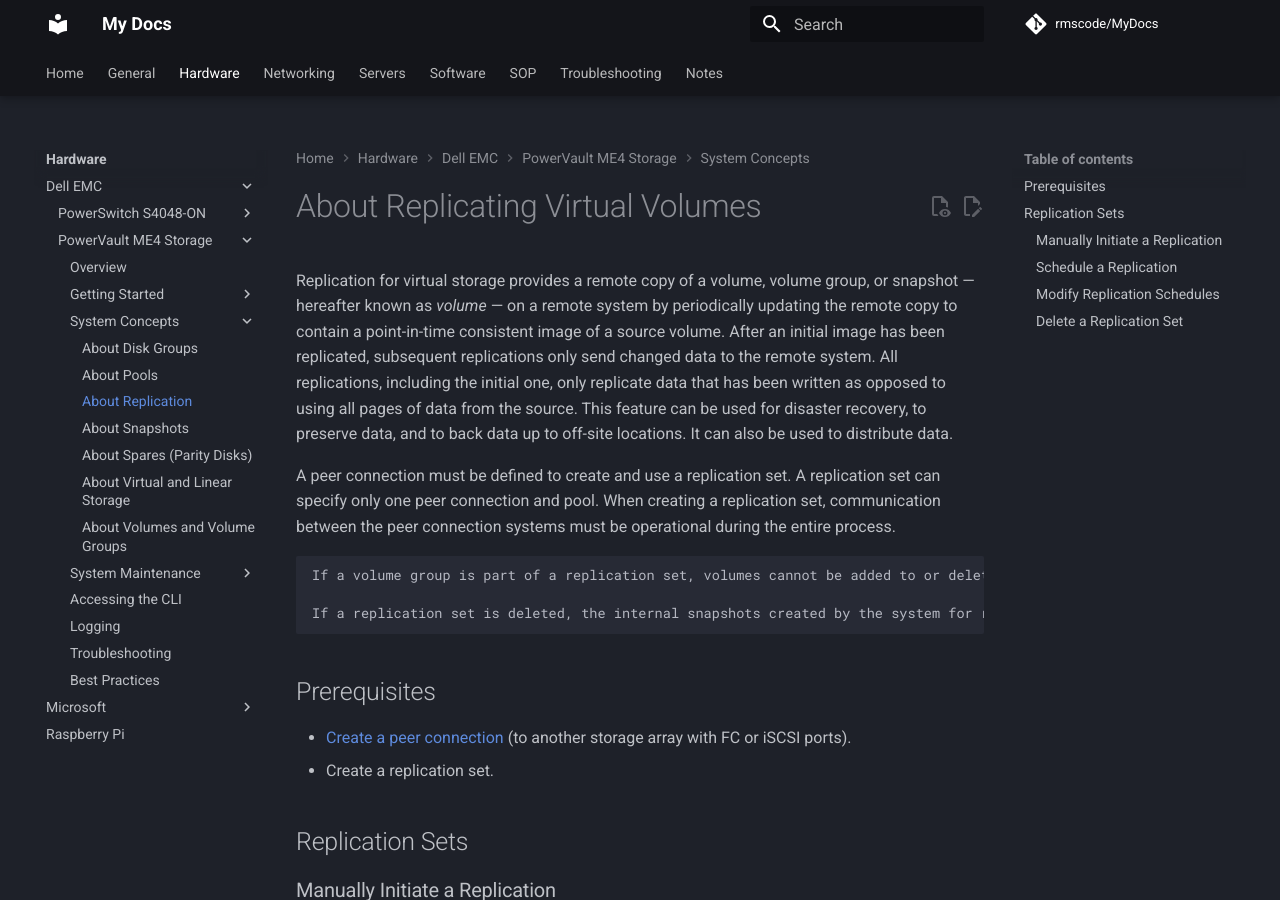
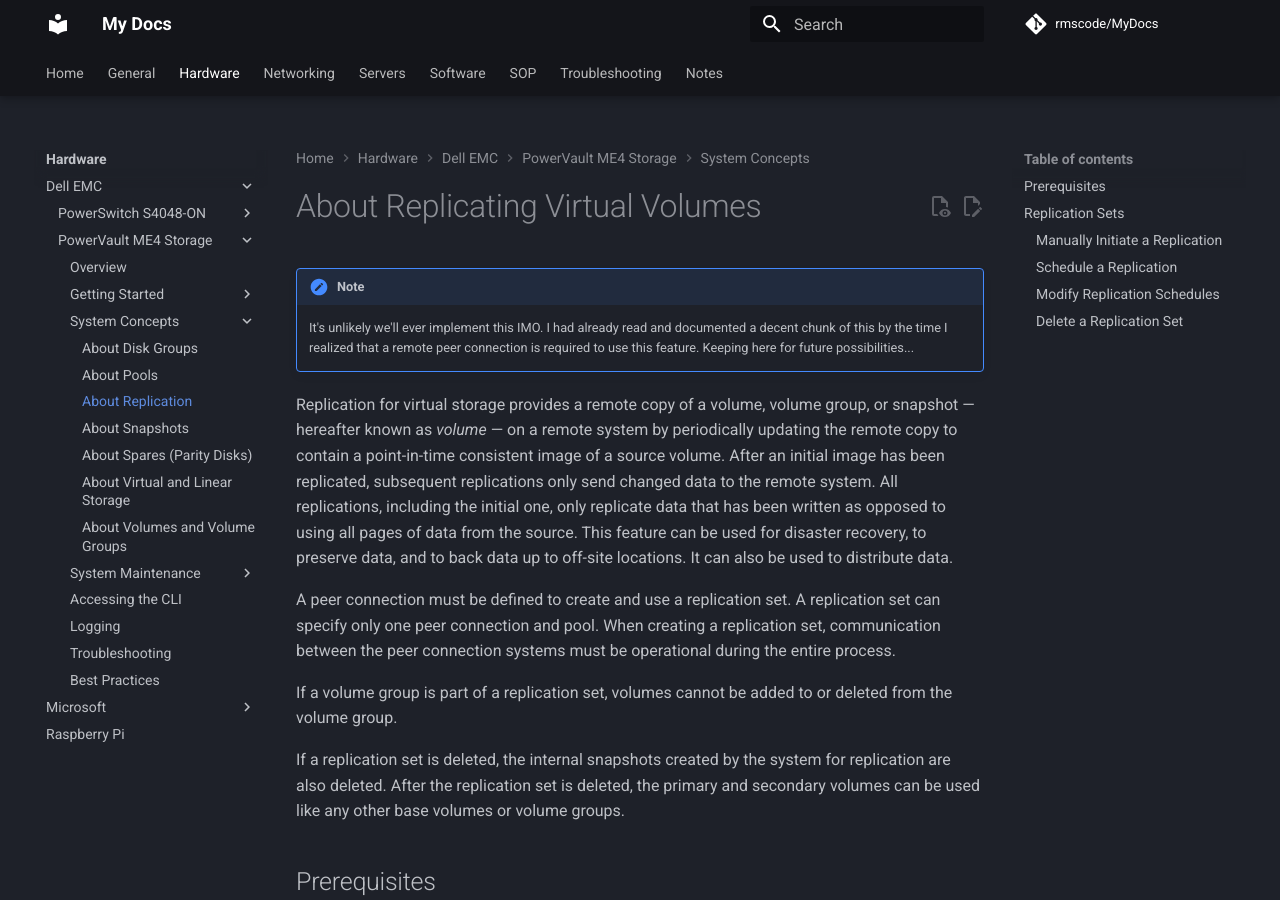
Before and after one commit to rmscode/binary-garden, an MkDocs documentation site: the page built from docs/hardware/dell-emc/powervault-me4/me4-replication.md, in a window 1280 px wide and 900 px high. Built offline with MkDocs 1.6.1 and Material for MkDocs 9.7.7, drawn with Linux system fonts in a browser that asks for light colours; comment, search, counter and statistics services are not loaded.

Commit message:
Update me4-replication.md

```diff
--- a/docs/hardware/dell-emc/powervault-me4/me4-replication.md
+++ b/docs/hardware/dell-emc/powervault-me4/me4-replication.md
@@ -1,12 +1,16 @@
 # About Replicating Virtual Volumes
+
+!!! note
+
+    It's unlikely we'll ever implement this IMO. I had already read and documented a decent chunk of this by the time I realized that a remote peer connection is required to use this feature. Keeping here for future possibilities...
 
 Replication for virtual storage provides a remote copy of a volume, volume group, or snapshot — hereafter known as *volume* — on a remote system by periodically updating the remote copy to contain a point-in-time consistent image of a source volume. After an initial image has been replicated, subsequent replications only send changed data to the remote system. All replications, including the initial one, only replicate data that has been written as opposed to using all pages of data from the source. This feature can be used for disaster recovery, to preserve data, and to back data up to off-site locations. It can also be used to distribute data.
 
 A peer connection must be defined to create and use a replication set. A replication set can specify only one peer connection and pool. When creating a replication set, communication between the peer connection systems must be operational during the entire process.
 
-    If a volume group is part of a replication set, volumes cannot be added to or deleted from the volume group.
+If a volume group is part of a replication set, volumes cannot be added to or deleted from the volume group.
 
-    If a replication set is deleted, the internal snapshots created by the system for replication are also deleted. After the replication set is deleted, the primary and secondary volumes can be used like any other base volumes or volume groups.
+If a replication set is deleted, the internal snapshots created by the system for replication are also deleted. After the replication set is deleted, the primary and secondary volumes can be used like any other base volumes or volume groups.
 
 ## Prerequisites
 
```
